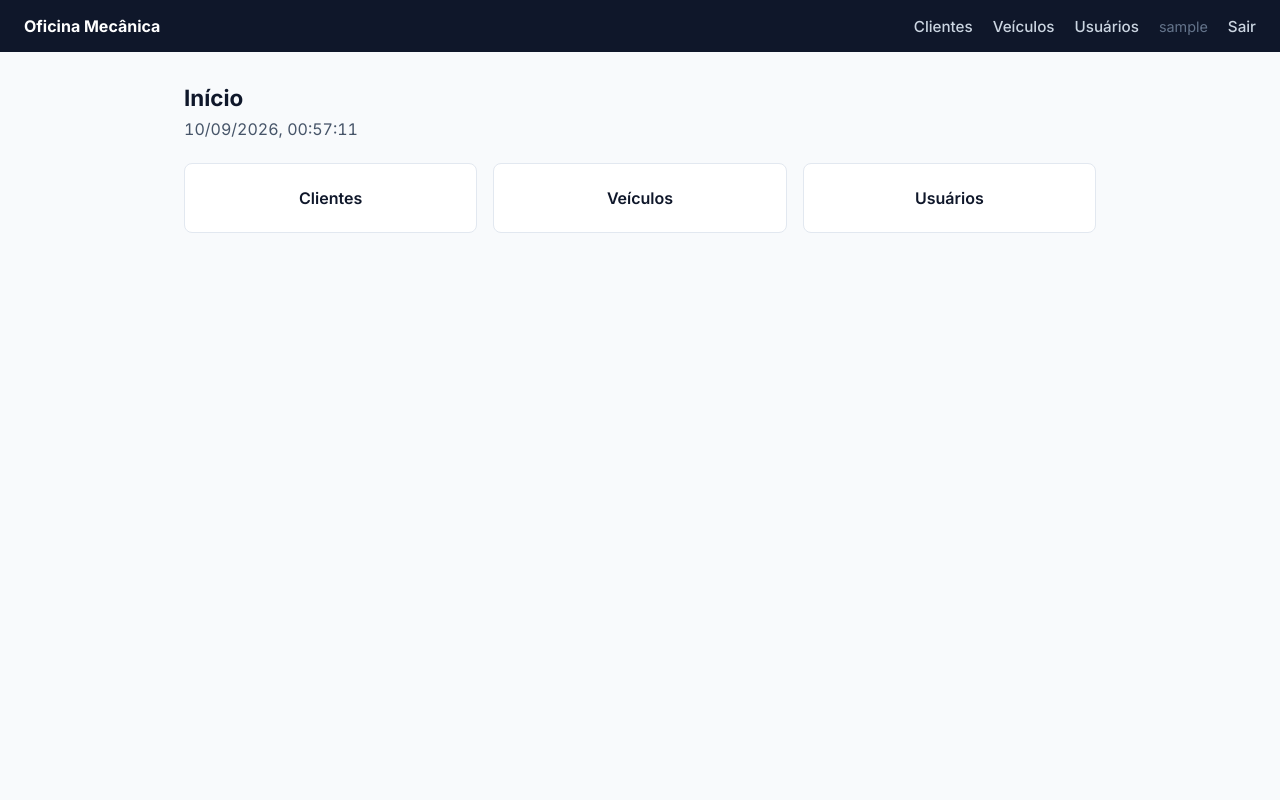
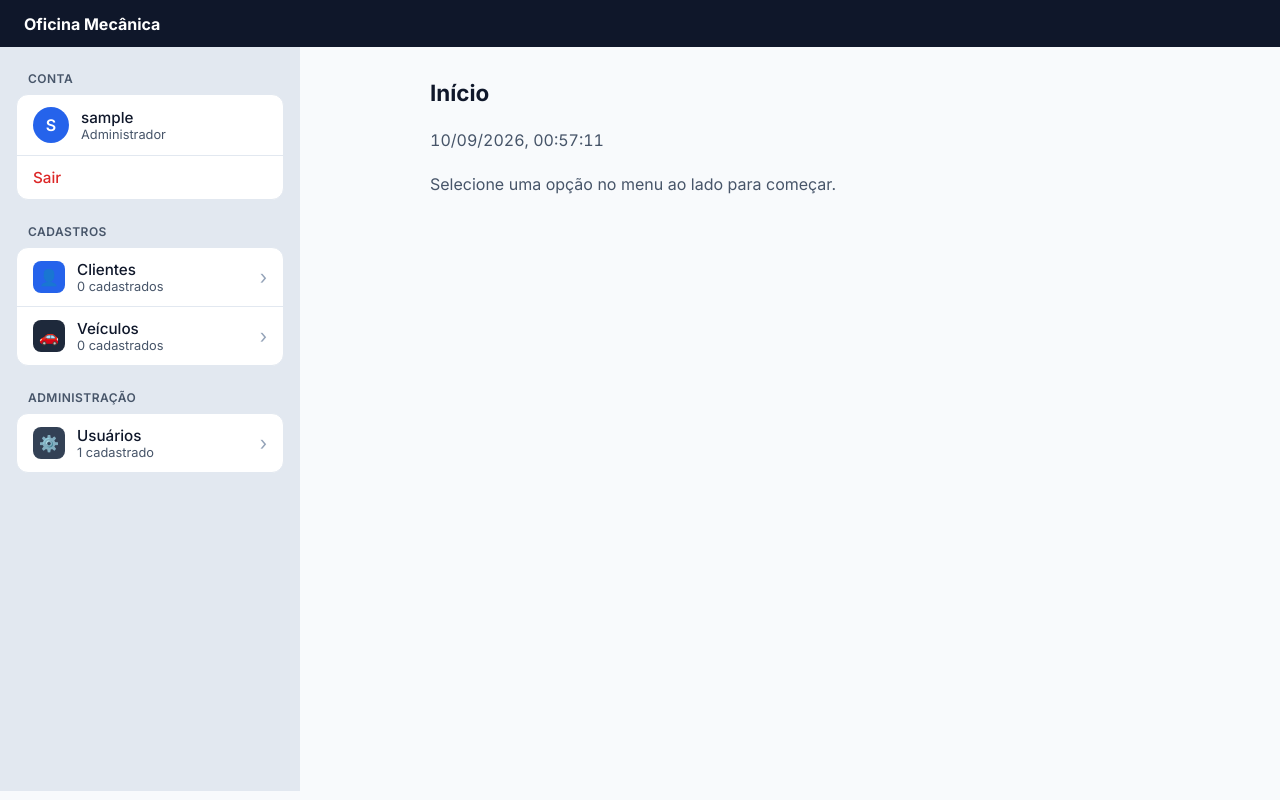
Before and after one commit to pedrohodsouza/Projeto-Integrador-II---UNIVESP, a Django app: page / in a window 1280 px wide. Run offline with Django 5.2, Linux system fonts and the light colour scheme; the visitor is signed in with stand-in values (Sample User, id 1); data comes from the database, SQL or seed files in the repository; data that the repository does not hold is empty.

Commit message:
Implement navigation standard, enhance menu layout, and update styling for consistency across components

```diff
--- /dev/null
+++ b/oficina/context_processors.py
@@ -0,0 +1,14 @@
+from django.contrib.auth.models import User
+
+from .models import Cliente, Veiculo
+
+
+def menu_counts(request):
+    if not request.user.is_authenticated:
+        return {}
+
+    return {
+        'cliente_count': Cliente.objects.count(),
+        'veiculo_count': Veiculo.objects.count(),
+        'usuario_count': User.objects.count() if request.user.is_staff else 0,
+    }
--- a/oficina/static/oficina/css/style.css
+++ b/oficina/static/oficina/css/style.css
@@ -129,66 +137,229 @@ a {
     color: #166534;
 }
 
-/* Navbar */
+/* Top bar */
 
-.navbar {
+.topbar {
     display: flex;
     align-items: center;
-    flex-wrap: wrap;
-    gap: 0.5rem 1.5rem;
-    padding: 1rem 1.5rem;
+    padding: 0.85rem 1.5rem;
     background: var(--cor-primaria-escura);
 }
 
-.navbar .brand {
+.topbar-title {
+    color: #fff;
     font-weight: 700;
-    text-decoration: none;
-    margin-right: auto;
-    color: #fff;
+    font-size: 1rem;
 }
 
-.nav-links {
+/* App shell: sidebar + content */
+
+.app-shell {
+    display: flex;
+    align-items: flex-start;
+    min-height: calc(100vh - 56px);
+}
+
+.sidebar {
+    display: none;
+    width: 300px;
+    flex-shrink: 0;
+    padding: 1.5rem 1rem;
+    background: var(--cor-fundo-secundario);
+    min-height: calc(100vh - 56px);
+}
+
+.content-area {
+    flex: 1;
+    min-width: 0;
+    padding: 1.5rem;
+}
+
+.back-link {
+    display: inline-block;
+    color: var(--cor-accent);
+    text-decoration: none;
+    font-weight: 500;
+    margin-bottom: 1rem;
+}
+
+.back-link:hover {
+    text-decoration: underline;
+}
+
+@media (min-width: 768px) {
+    .sidebar {
+        display: block;
+    }
+
+    .content-area {
+        padding: 2rem;
+    }
+
+    .back-link {
+        display: none;
+    }
+}
+
+/* Grouped list (menu + records) */
+
+.group-title {
+    font-size: 0.75rem;
+    font-weight: 600;
+    text-transform: uppercase;
+    letter-spacing: 0.04em;
+    color: var(--cor-texto-secundario);
+    margin: 1.5rem 0 0.5rem 0.75rem;
+}
+
+.group-title:first-child {
+    margin-top: 0;
+}
+
+.group-card {
+    background: #fff;
+    border-radius: 12px;
+    overflow: hidden;
+    border: 1px solid var(--cor-fundo-secundario);
+}
+
+.group-row {
     display: flex;
     align-items: center;
-    gap: 1.25rem;
-    flex-wrap: wrap;
+    gap: 0.75rem;
+    padding: 0.75rem 1rem;
+    text-decoration: none;
+    color: var(--cor-primaria-escura);
+    border-bottom: 1px solid var(--cor-fundo-secundario);
 }
 
-.nav-links a {
-    text-decoration: none;
-    color: #cbd5e1;
-    font-size: 0.95rem;
-    font-weight: 500;
+.group-card .group-row:last-child {
+    border-bottom: none;
 }
 
-.nav-links a:hover {
+a.group-row.is-link:hover,
+a.group-row.is-link:active {
+    background: var(--cor-fundo);
+}
+
+.group-row.is-active {
+    background: var(--cor-fundo);
+}
+
+.group-row.is-active .row-title {
     color: var(--cor-accent);
 }
 
-.nav-user {
-    color: #64748b;
-    font-size: 0.9rem;
+.group-row.is-danger .row-title {
+    color: var(--cor-destaque);
 }
 
-.nav-toggle,
-.nav-burger {
-    display: none;
+.group-row--empty {
+    justify-content: center;
+    padding: 1.5rem;
 }
 
-.nav-burger {
+.row-icon {
+    width: 32px;
+    height: 32px;
+    border-radius: 8px;
+    display: flex;
+    align-items: center;
+    justify-content: center;
+    font-size: 1rem;
+    flex-shrink: 0;
+}
+
+.row-icon--blue { background: var(--cor-accent); }
+.row-icon--slate { background: var(--cor-primaria); }
+.row-icon--dark { background: #334155; }
+.row-icon--red { background: var(--cor-destaque); }
+
+.row-avatar {
+    width: 36px;
+    height: 36px;
+    border-radius: 50%;
+    background: var(--cor-accent);
     color: #fff;
+    display: flex;
+    align-items: center;
+    justify-content: center;
+    font-weight: 600;
+    flex-shrink: 0;
+}
+
+.row-text {
+    display: flex;
+    flex-direction: column;
+    flex: 1;
+    min-width: 0;
+}
+
+.row-title {
+    font-weight: 500;
+    font-size: 0.95rem;
+}
+
+.row-subtitle {
+    font-size: 0.8rem;
+    color: var(--cor-texto-secundario);
+    overflow: hidden;
+    text-overflow: ellipsis;
+    white-space: nowrap;
+}
+
+.row-trailing {
+    font-size: 0.85rem;
+    color: var(--cor-texto-secundario);
+    text-align: right;
+    flex-shrink: 0;
+    max-width: 40%;
+    overflow: hidden;
+    text-overflow: ellipsis;
+    white-space: nowrap;
+}
+
+.chevron {
+    color: #94a3b8;
+    font-size: 1.2rem;
+    flex-shrink: 0;
+}
+
+/* Home */
+
+.page-title-block {
+    margin-bottom: 1.5rem;
+}
+
+.mobile-menu {
+    display: block;
+}
+
+.desktop-welcome {
+    display: none;
+    color: var(--cor-texto-secundario);
+}
+
+@media (min-width: 768px) {
+    .mobile-menu {
+        display: none;
+    }
+
+    .desktop-welcome {
+        display: block;
+    }
 }
 
 /* Page layout */
 
 .page {
-    max-width: 960px;
+    max-width: 720px;
+    width: 100%;
     margin: 0 auto;
-    padding: 2rem 1.5rem;
 }
 
 .page-narrow {
-    max-width: 480px;
+    max-width: 420px;
 }
 
 .page h1 {
@@ -212,33 +383,7 @@ a {
 .clock {
     font-variant-numeric: tabular-nums;
     color: var(--cor-texto-secundario);
-    margin: -1rem 0 1.5rem;
-}
-
-/* Cards grid (home) */
-
-.card-grid {
-    display: grid;
-    grid-template-columns: repeat(auto-fit, minmax(160px, 1fr));
-    gap: 1rem;
-}
-
-.card {
-    display: block;
-    background: #fff;
-    border: 1px solid var(--cor-fundo-secundario);
-    border-radius: 8px;
-    padding: 1.5rem;
-    text-align: center;
-    text-decoration: none;
-    font-weight: 600;
-    color: var(--cor-primaria-escura);
-    transition: border-color 0.15s ease;
-}
-
-.card:hover {
-    border-color: var(--cor-accent);
-    color: var(--cor-accent);
+    margin: 0.25rem 0 0;
 }
 
 /* Buttons */
--- /dev/null
+++ b/oficina/templates/oficina/_menu.html
@@ -0,0 +1,50 @@
+{% load static %}
+<div class="menu">
+    <div class="group-title">Conta</div>
+    <div class="group-card">
+        <div class="group-row">
+            <span class="row-avatar">{{ user.get_username|first|upper }}</span>
+            <span class="row-text">
+                <span class="row-title">{{ user.get_username }}</span>
+                <span class="row-subtitle">{% if user.is_staff %}Administrador{% else %}Usuário{% endif %}</span>
+            </span>
+        </div>
+        <a href="{% url 'logout' %}" class="group-row is-link is-danger">
+            <span class="row-title">Sair</span>
+        </a>
+    </div>
+
+    <div class="group-title">Cadastros</div>
+    <div class="group-card">
+        <a href="{% url 'cliente_list' %}" class="group-row is-link{% if request.resolver_match.url_name in 'cliente_list,cliente_create' %} is-active{% endif %}">
+            <span class="row-icon row-icon--blue">👤</span>
+            <span class="row-text">
+                <span class="row-title">Clientes</span>
+                <span class="row-subtitle">{{ cliente_count }} cadastrado{{ cliente_count|pluralize }}</span>
+            </span>
+            <span class="chevron">›</span>
+        </a>
+        <a href="{% url 'veiculo_list' %}" class="group-row is-link{% if request.resolver_match.url_name in 'veiculo_list,veiculo_create' %} is-active{% endif %}">
+            <span class="row-icon row-icon--slate">🚗</span>
+            <span class="row-text">
+                <span class="row-title">Veículos</span>
+                <span class="row-subtitle">{{ veiculo_count }} cadastrado{{ veiculo_count|pluralize }}</span>
+            </span>
+            <span class="chevron">›</span>
+        </a>
+    </div>
+
+    {% if user.is_staff %}
+    <div class="group-title">Administração</div>
+    <div class="group-card">
+        <a href="{% url 'usuario_list' %}" class="group-row is-link{% if request.resolver_match.url_name in 'usuario_list,usuario_create' %} is-active{% endif %}">
+            <span class="row-icon row-icon--dark">⚙️</span>
+            <span class="row-text">
+                <span class="row-title">Usuários</span>
+                <span class="row-subtitle">{{ usuario_count }} cadastrado{{ usuario_count|pluralize }}</span>
+            </span>
+            <span class="chevron">›</span>
+        </a>
+    </div>
+    {% endif %}
+</div>
--- a/oficina/templates/oficina/base.html
+++ b/oficina/templates/oficina/base.html
@@ -12,20 +12,21 @@
 </head>
 <body>
     {% if user.is_authenticated %}
-    <nav class="navbar">
-        <a href="{% url 'home' %}" class="brand">Oficina Mecânica</a>
-        <input type="checkbox" id="nav-toggle" class="nav-toggle">
-        <label for="nav-toggle" class="nav-burger">☰</label>
-        <div class="nav-links">
-            <a href="{% url 'cliente_list' %}">Clientes</a>
-            <a href="{% url 'veiculo_list' %}">Veículos</a>
-            {% if user.is_staff %}
-                <a href="{% url 'usuario_list' %}">Usuários</a>
+    <header class="topbar">
+        <span class="topbar-title">Oficina Mecânica</span>
+    </header>
     {% endif %}
-            <span class="nav-user">{{ user.get_username }}</span>
-            <a href="{% url 'logout' %}">Sair</a>
-        </div>
-    </nav>
+
+    <div class="app-shell{% if not user.is_authenticated %} app-shell--guest{% endif %}">
+        {% if user.is_authenticated %}
+        <aside class="sidebar">
+            {% include "oficina/_menu.html" %}
+        </aside>
+        {% endif %}
+
+        <div class="content-area">
+            {% if user.is_authenticated and request.resolver_match.url_name != 'home' %}
+                <a href="{% url 'home' %}" class="back-link">‹ Início</a>
             {% endif %}
 
             {% if messages %}
@@ -37,6 +38,8 @@
             {% endif %}
 
             {% block content %}{% endblock %}
+        </div>
+    </div>
 
     <script src="{% static 'oficina/js/main.js' %}"></script>
     {% block extra_js %}{% endblock %}
--- a/oficina/templates/oficina/home.html
+++ b/oficina/templates/oficina/home.html
@@ -3,16 +3,18 @@
 {% block title %}Início - Oficina Mecânica{% endblock %}
 
 {% block content %}
-<main class="page">
-    <h1>Início</h1>
-    <p id="clock" class="clock"></p>
+<div class="page">
+    <div class="page-title-block">
+        <h1>Início</h1>
+        <p id="clock" class="clock"></p>
+    </div>
 
-    <div class="card-grid">
-        <a class="card" href="{% url 'cliente_list' %}">Clientes</a>
-        <a class="card" href="{% url 'veiculo_list' %}">Veículos</a>
-        {% if user.is_staff %}
-            <a class="card" href="{% url 'usuario_list' %}">Usuários</a>
-        {% endif %}
+    <div class="mobile-menu">
+        {% include "oficina/_menu.html" %}
     </div>
-</main>
+
+    <div class="desktop-welcome">
+        <p>Selecione uma opção no menu ao lado para começar.</p>
+    </div>
+</div>
 {% endblock %}
--- a/oficina_mecanica/settings.py
+++ b/oficina_mecanica/settings.py
@@ -62,6 +62,7 @@ TEMPLATES = [
                 'django.template.context_processors.request',
                 'django.contrib.auth.context_processors.auth',
                 'django.contrib.messages.context_processors.messages',
+                'oficina.context_processors.menu_counts',
             ],
         },
     },
```
Also changed, not shown: other parts of oficina/static/oficina/css/style.css (+23 -77 lines), docs/design-system.md (+11 -0 lines), oficina/templates/oficina/cliente_list.html (+17 -25 lines), oficina/templates/oficina/usuario_list.html (+17 -27 lines), oficina/templates/oficina/veiculo_list.html (+17 -27 lines). Lines whose indentation alone changed are shown as unchanged.
